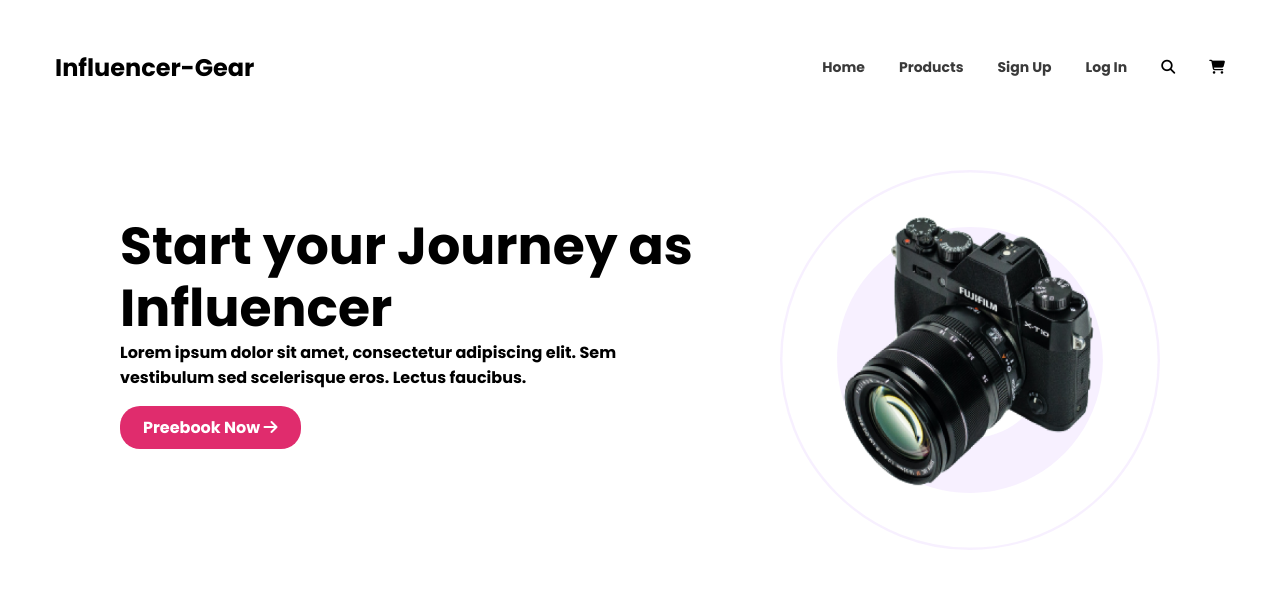
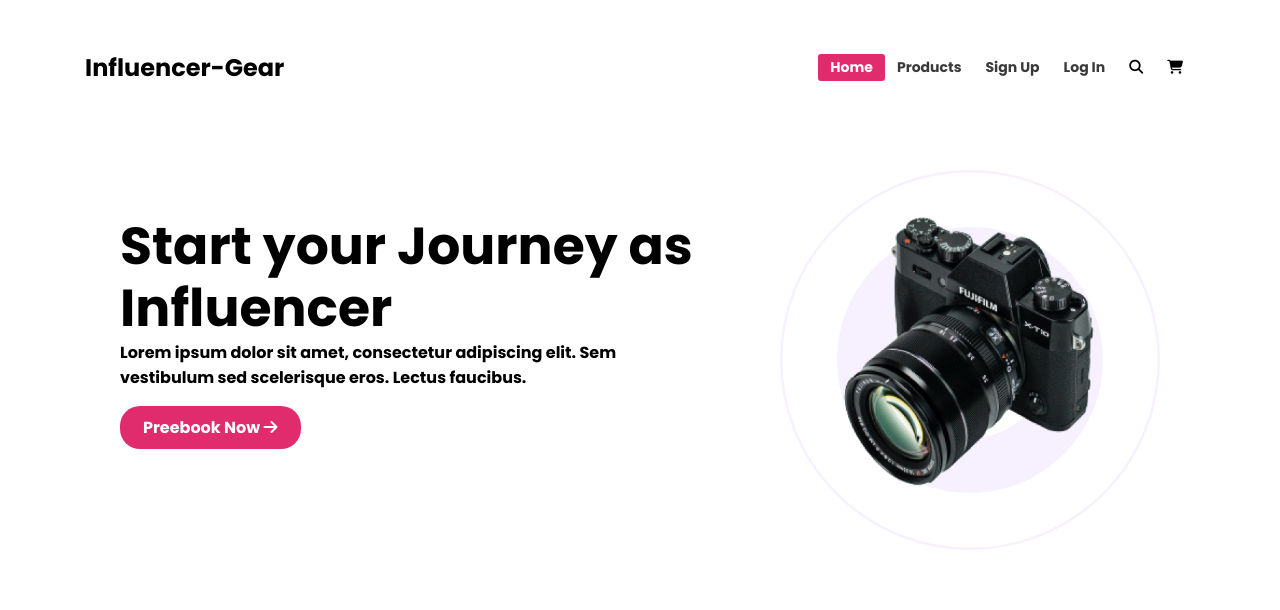
Before and after one commit to mahbubh0ssain/influencer-gear, a plain HTML site: page index.html in a window 1280 px wide. In both pictures the pointer is over the link "Home". Shown: the top 610 px of the page. Drawn offline with Linux system fonts and the light colour scheme.

Commit message:
navjigatiuon hover added

```diff
--- a/index.css
+++ b/index.css
@@ -32,7 +32,7 @@ header > h5 {
   color: #3a3a3a;
 }
 .nav-bar > ul > a > li {
-  margin-left: 34px;
+  margin: 3px 12px;
 }
 .nav-bar > ul > a > li {
   font-size: 14px;
@@ -45,6 +45,17 @@ header > h5 {
 .nav-bar > ul > a {
   text-decoration: none;
   color: #3a3a3a;
+}
+.nav-bar > ul > a:hover {
+  background: #e02c6d;
+  border-radius: 3px;
+  color: white;
+}
+.nav-bar > ul > a:hover .fa-search {
+  color: white;
+}
+.nav-bar > ul > a:hover .fa-shopping-cart {
+  color: white;
 }
 
 /* Front Part Start Here  */
```
